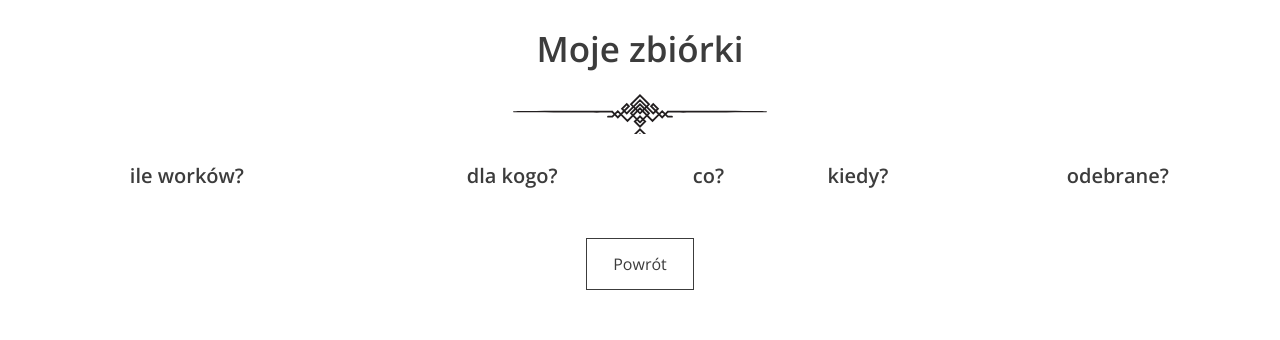
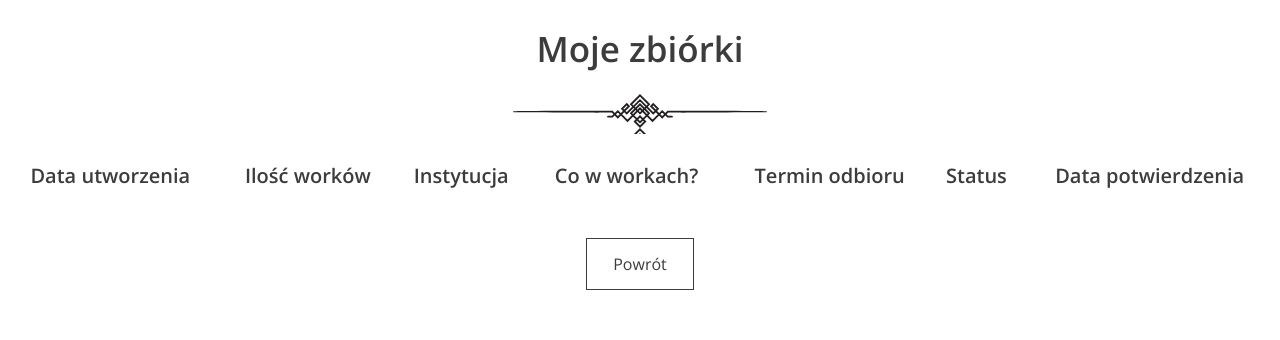
Before and after one commit to natalia-sk/portfolio-charity, a Django app: template portfolio_lab/charity/templates/charity/my-donations.html in a window 1280 px wide. Shown: the part 139-479 px from the top of the page. Run offline with Django 3.2, Linux system fonts and the light colour scheme; the template is opened without the code that fills it, so the values that code supplies are empty.

Commit message:
Changed user donations list view.

```diff
--- a/portfolio_lab/charity/models.py
+++ b/portfolio_lab/charity/models.py
@@ -43,3 +43,5 @@ class Donation(models.Model):
     pick_up_comment = models.CharField(max_length=255, null=True, default=None)
     user = models.ForeignKey(User, null=True, default=None, on_delete=models.CASCADE)
     is_taken = models.BooleanField()
+    created = models.DateTimeField(auto_now_add=True)
+    picked_up = models.DateTimeField(null=True)
--- a/portfolio_lab/charity/templates/charity/my-donations.html
+++ b/portfolio_lab/charity/templates/charity/my-donations.html
@@ -10,18 +10,18 @@
     <div>
         <table id="donation-table">
             <tr>
-                <th></th>
-                <th>ile worków?</th>
-                <th>dla kogo?</th>
-                <th>co?</th>
-                <th>kiedy?</th>
-                <th colspan="2">odebrane?</th>
-
+                <th>Data utworzenia</th>
+                <th>Ilość worków</th>
+                <th>Instytucja</th>
+                <th>Co w workach?</th>
+                <th>Termin odbioru</th>
+                <th colspan="2">Status</th>
+                <th>Data potwierdzenia</th>
             </tr>
             {% for donation in user_donations %}
             {% if donation.user_id == user.id %}
             <tr>
-                <td>{{ forloop.counter }}.</td>
+                <td>{{ donation.created|date:'Y-m-d H:i'}}</td>
                 <td>{{ donation.quantity }} szt.</td>
                 <td>{{ donation.institution.name_type_of }} "{{ donation.institution.name }}"</td>
                 <td>
@@ -55,6 +55,11 @@
                     </form>
                     {% endif %}
                 </td>
+                <td>
+                    {% if donation.is_taken == True %}
+                    {{ donation.picked_up|date:'Y-m-d H:i'}}
+                    {% endif %}
+                </td>
             </tr>
             {% endif %}
             {% endfor %}
```
Also changed, not shown: portfolio_lab/charity/views.py (+7 -4 lines), portfolio_lab/charity/migrations/0011_auto_20191027_2228.py (added).
